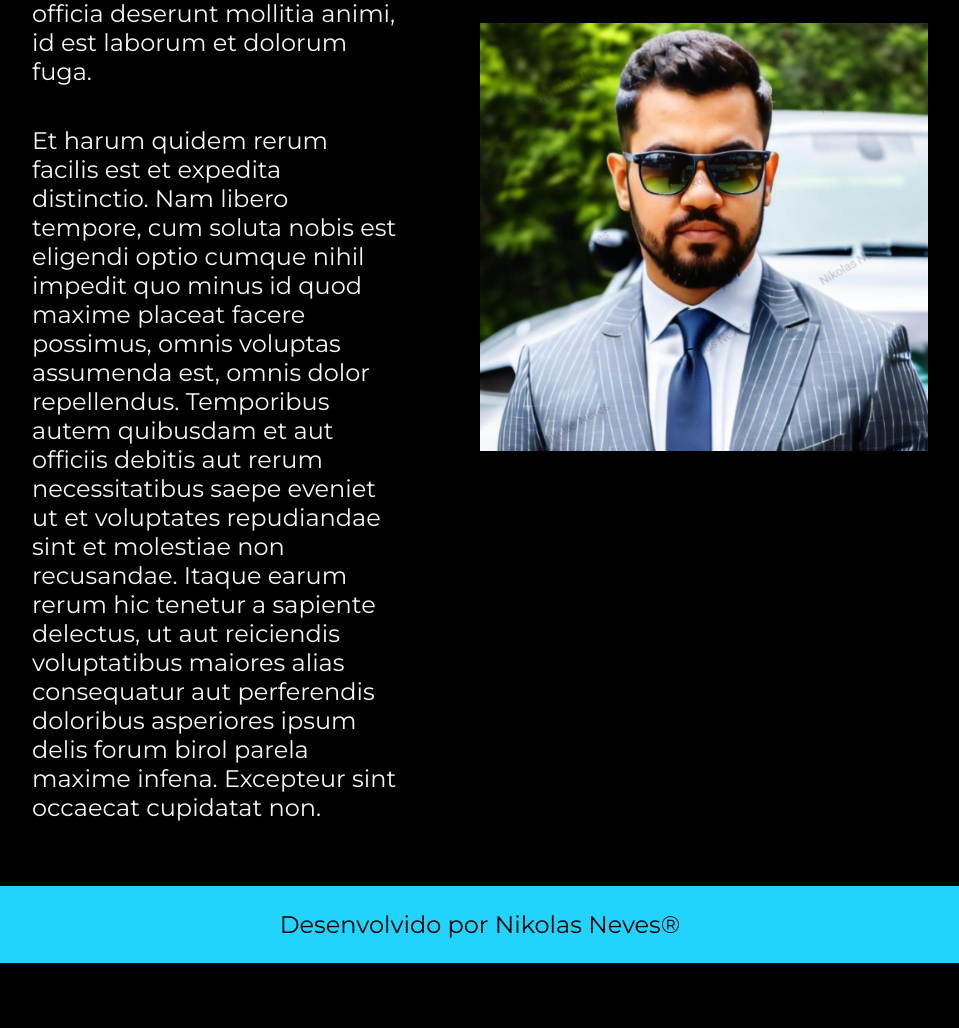
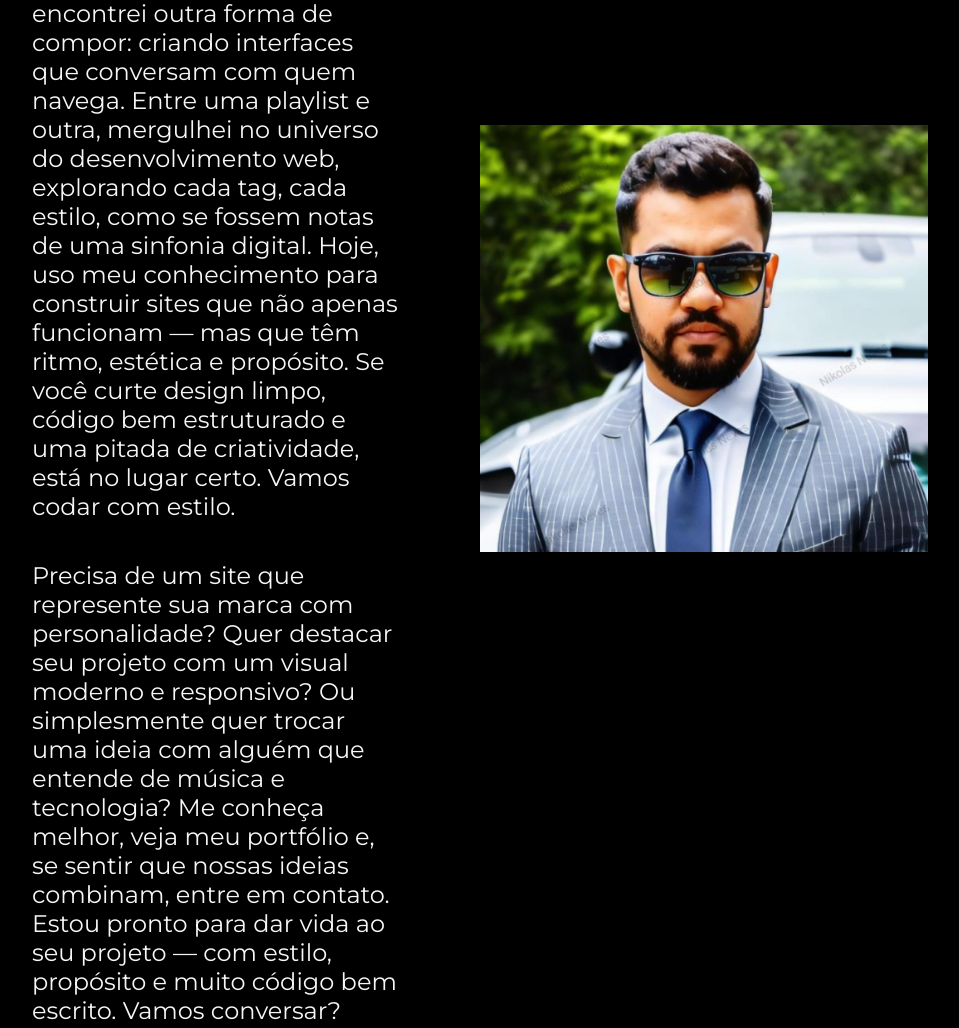
Before and after one commit to nikolasneves22/portifolio-nikolas, a plain HTML site: page about.html in a window 1280 px wide. Shown: the part 466-1494 px from the top of the page, without its empty margins (160-1119 px from the left). Before the commit the page ends 1429 px from the top, so only its background shows below. Drawn offline with nearby package versions, Linux system fonts and the light colour scheme.

Commit message:
Add files via upload

```diff
--- a/about.html
+++ b/about.html
@@ -20,18 +20,28 @@
     <main class="apresentacao">
         <section class="apresentacao__conteudo">
             <h1 class="apresentacao__conteudo__titulo">Sobre mim</h1>
-            <p class="apresentacao__conteudo__texto">At vero eos et accusamus et iusto odio dignissimos ducimus qui blanditiis praesentium voluptatum deleniti
-                atque corrupti quos dolores et quas molestias excepturi sint occaecati cupiditate non provident,
-                similique sunt in culpa qui officia deserunt mollitia animi, id est laborum et dolorum fuga.
+            <p class="apresentacao__conteudo__texto">Sou Nikolas, desenvolvedor front-end apaixonado por transformar
+                ideias em experiências visuais.
+                Minha jornada começou com acordes e melodias — a música sempre foi meu primeiro código emocional.
+                Mas foi no HTML e CSS que encontrei outra forma de compor: criando interfaces que conversam com quem
+                navega.
+                Entre uma playlist e outra, mergulhei no universo do desenvolvimento web, explorando cada tag, cada
+                estilo, como se fossem notas de uma sinfonia digital.
+                Hoje, uso meu conhecimento para construir sites que não apenas funcionam — mas que têm ritmo, estética e
+                propósito.
+
+                Se você curte design limpo, código bem estruturado e uma pitada de criatividade, está no lugar certo.
+                Vamos codar com estilo.
             </p>
             <p class="apresentacao__conteudo__texto">
-                Et harum quidem rerum facilis est et expedita distinctio. Nam libero tempore, cum soluta nobis est
-                eligendi optio cumque nihil impedit quo minus id quod maxime placeat facere possimus, omnis voluptas
-                assumenda est, omnis dolor repellendus. Temporibus autem quibusdam et aut officiis debitis aut rerum
-                necessitatibus saepe eveniet ut et voluptates repudiandae sint et molestiae non recusandae. Itaque earum
-                rerum hic tenetur a sapiente delectus, ut aut reiciendis voluptatibus maiores alias consequatur aut
-                perferendis doloribus asperiores ipsum delis forum birol parela maxime infena. Excepteur sint occaecat
-                cupidatat non.</p>
+                Precisa de um site que represente sua marca com personalidade?
+                Quer destacar seu projeto com um visual moderno e responsivo?
+                Ou simplesmente quer trocar uma ideia com alguém que entende de música e tecnologia?
+
+                Me conheça melhor, veja meu portfólio e, se sentir que nossas ideias combinam, entre em contato.
+                Estou pronto para dar vida ao seu projeto — com estilo, propósito e muito código bem escrito.
+
+                    Vamos conversar?</p>
         </section>
         <img class="apresentacao__imagem" src="./assets/perfil.jpg" alt="Foto de nikolas">
     </main>
```
